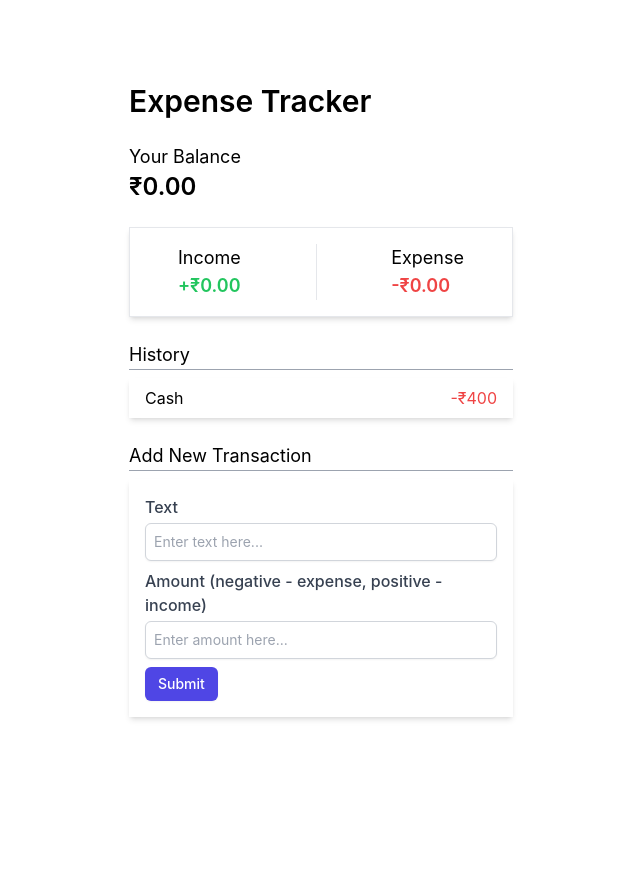
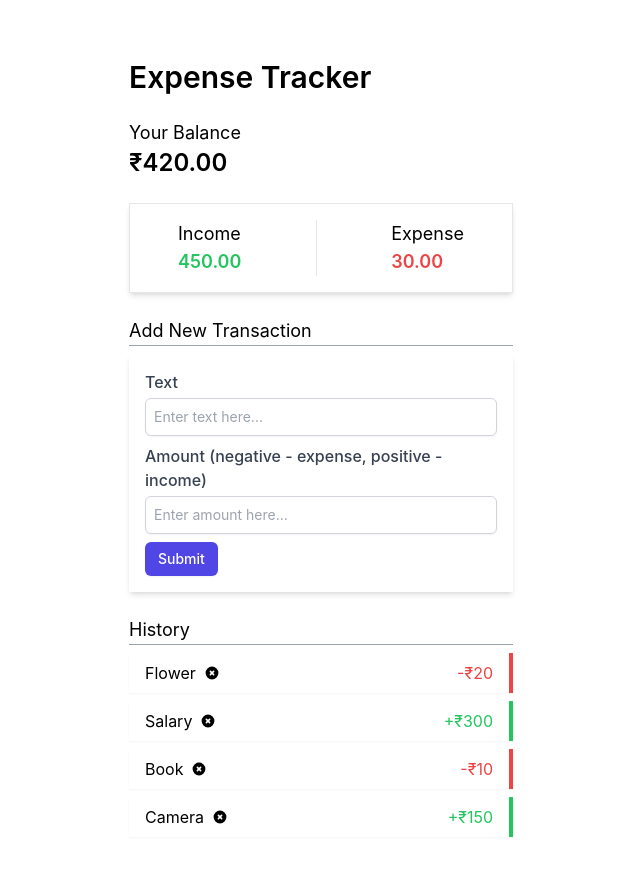
Before and after one commit to Manav-Kaushal/expense-tracker, a Next.js app: page / in a window 1280 px wide. Shown: the top 876 px of the page, without its empty margins (319-959 px from the left). Before the commit the page ends 800 px from the top, so only its background shows below. Built offline with nearby package versions, Linux system fonts and the light colour scheme.

Commit message:
updated values in components from global state

```diff
--- a/components/Balance.js
+++ b/components/Balance.js
@@ -1,10 +1,17 @@
+import { useContext } from "react";
+import { GlobalContext } from "../context/GlobalState";
+
 export const Balance = () => {
-  const currencySymbol = process.env.CURRENCY_SYMBOL;
+  const { transactions } = useContext(GlobalContext);
+
+  const amounts = transactions.map((transaction) => transaction.amount);
+
+  const total = amounts.reduce((acc, item) => (acc += item), 0).toFixed(2);
 
   return (
     <>
       <h4 className="text-lg">Your Balance</h4>
-      <h1 className="text-2xl font-semibold">₹0.00</h1>
+      <h1 className="text-2xl font-semibold">₹{total}</h1>
     </>
   );
 };
--- a/components/IncomeExpenses.js
+++ b/components/IncomeExpenses.js
@@ -1,14 +1,31 @@
+import { useContext } from "react";
+import { GlobalContext } from "../context/GlobalState";
+
 export const IncomeExpenses = () => {
+  const { transactions } = useContext(GlobalContext);
+
+  const amounts = transactions.map((transaction) => transaction.amount);
+
+  const income = amounts
+    .filter((item) => item > 0)
+    .reduce((acc, item) => (acc += item), 0)
+    .toFixed(2);
+
+  const expense = (
+    amounts.filter((item) => item < 0).reduce((acc, item) => (acc += item), 0) *
+    -1
+  ).toFixed(2);
+
   return (
     <div className="py-4 px-12 flex justify-between shadow-md text-lg border">
       <div>
         <h4>Income</h4>
-        <p className="text-green-500 font-semibold">+₹0.00</p>
+        <p className="text-green-500 font-semibold">{income}</p>
       </div>
       <div className="h-15 border-r border-gray-200" />
       <div>
         <h4>Expense</h4>
-        <p className="text-red-500 font-semibold">-₹0.00</p>
+        <p className="text-red-500 font-semibold">{expense}</p>
       </div>
     </div>
   );
--- /dev/null
+++ b/components/Transaction.js
@@ -0,0 +1,24 @@
+import React from "react";
+import { XCircleIcon } from "@heroicons/react/solid";
+
+export const Transaction = ({ data }) => {
+  const sign = data.amount < 0 ? "-" : "+";
+
+  return (
+    <div>
+      <li
+        className={`px-4 py-2 shadow-sm transition duration-200 flex justify-between border-r-4 hover:shadow-lg cursor-default ${
+          data.amount < 0 ? "border-red-500" : "border-green-500"
+        } `}
+      >
+        <div className="flex flex-grow items-center space-x-2">
+          <span>{data.text}</span>
+          <XCircleIcon className="w-4 h-4  cursor-pointer transition duration-200 hover:text-red-500" />
+        </div>
+        <span className={data.amount < 0 ? "text-red-500" : "text-green-500"}>
+          {sign}₹{Math.abs(data.amount)}
+        </span>
+      </li>
+    </div>
+  );
+};
--- a/components/TransactionList.js
+++ b/components/TransactionList.js
@@ -1,11 +1,16 @@
+import { useContext } from "react";
+import { GlobalContext } from "../context/GlobalState";
+import { Transaction } from "./Transaction";
+
 export const TransactionList = () => {
+  const { transactions } = useContext(GlobalContext);
   return (
     <div className="space-y-2">
       <h4 className="text-lg border-b border-gray-400">History</h4>
-      <ul>
-        <li className="px-4 py-2 shadow-md flex justify-between">
-          Cash <span className="text-red-500">-₹400</span>
-        </li>
+      <ul className="space-y-2">
+        {transactions.map((transaction) => (
+          <Transaction key={transaction.id} data={transaction} />
+        ))}
       </ul>
     </div>
   );
--- a/package.json
+++ b/package.json
@@ -9,6 +9,7 @@
     "lint": "next lint"
   },
   "dependencies": {
+    "@heroicons/react": "^1.0.6",
     "formik": "^2.2.9",
     "next": "12.1.0",
     "react": "17.0.2",
--- a/pages/index.js
+++ b/pages/index.js
@@ -8,7 +8,7 @@ import { GlobalProvider } from "../context/GlobalState";
 export default function Home() {
   return (
     <GlobalProvider>
-      <main className="min-h-screen flex items-center justify-center">
+      <main className="min-h-screen flex items-center justify-center my-12">
         <div className="w-full space-y-6 max-w-sm">
           <Header title="Expense Tracker" />
           <div>
@@ -18,10 +18,10 @@ export default function Home() {
             <IncomeExpenses />
           </div>
           <div>
-            <TransactionList />
+            <AddTransaction />
           </div>
           <div>
-            <AddTransaction />
+            <TransactionList />
           </div>
         </div>
       </main>
```
Also changed, not shown: 1 other file (tests, documents, lock files or other folders).
